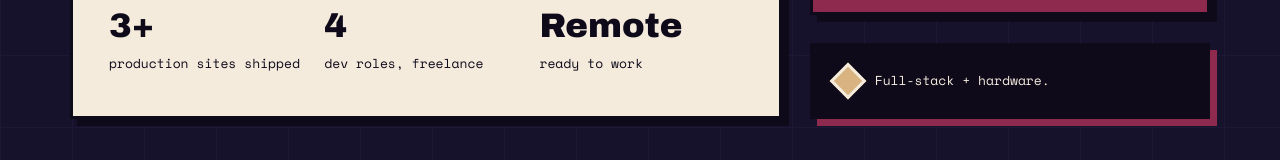
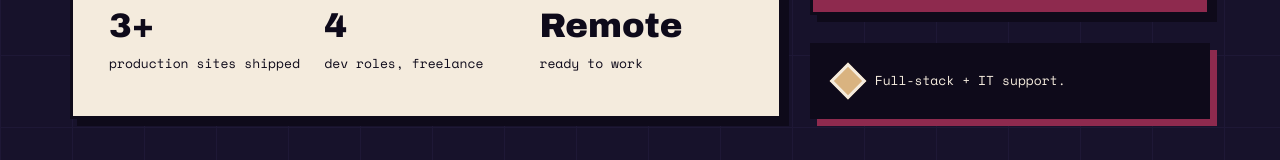
Before and after one commit to dafinwork/dafinwork.github.io, a Next.js app in the folder portfolio-new/frontend/: page / in a window 1280 px wide. Shown: the part 593-753 px from the top of the page. Built offline with nearby package versions, Linux system fonts and the light colour scheme; no server answers; the database is empty.

Commit message:
Update profile support label

```diff
--- a/portfolio-new/frontend/src/app/page.tsx
+++ b/portfolio-new/frontend/src/app/page.tsx
@@ -38,7 +38,7 @@ export default function Page() {
             </div>
             <div className="card side-card mini">
               <span aria-hidden="true" className="diamond"></span>
-              <p>Full-stack + hardware.</p>
+              <p>Full-stack + IT support.</p>
             </div>
           </aside>
         </section>
```
